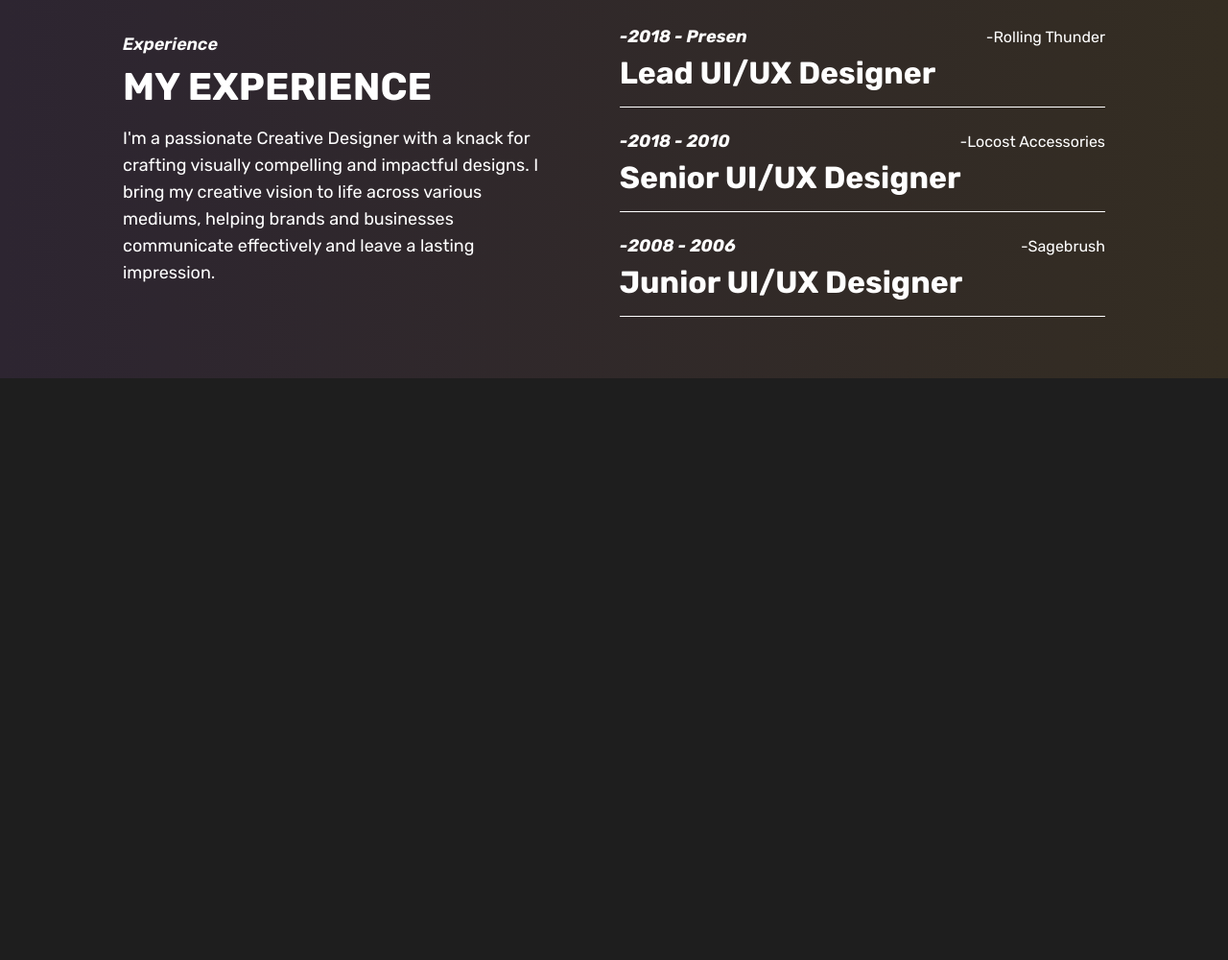
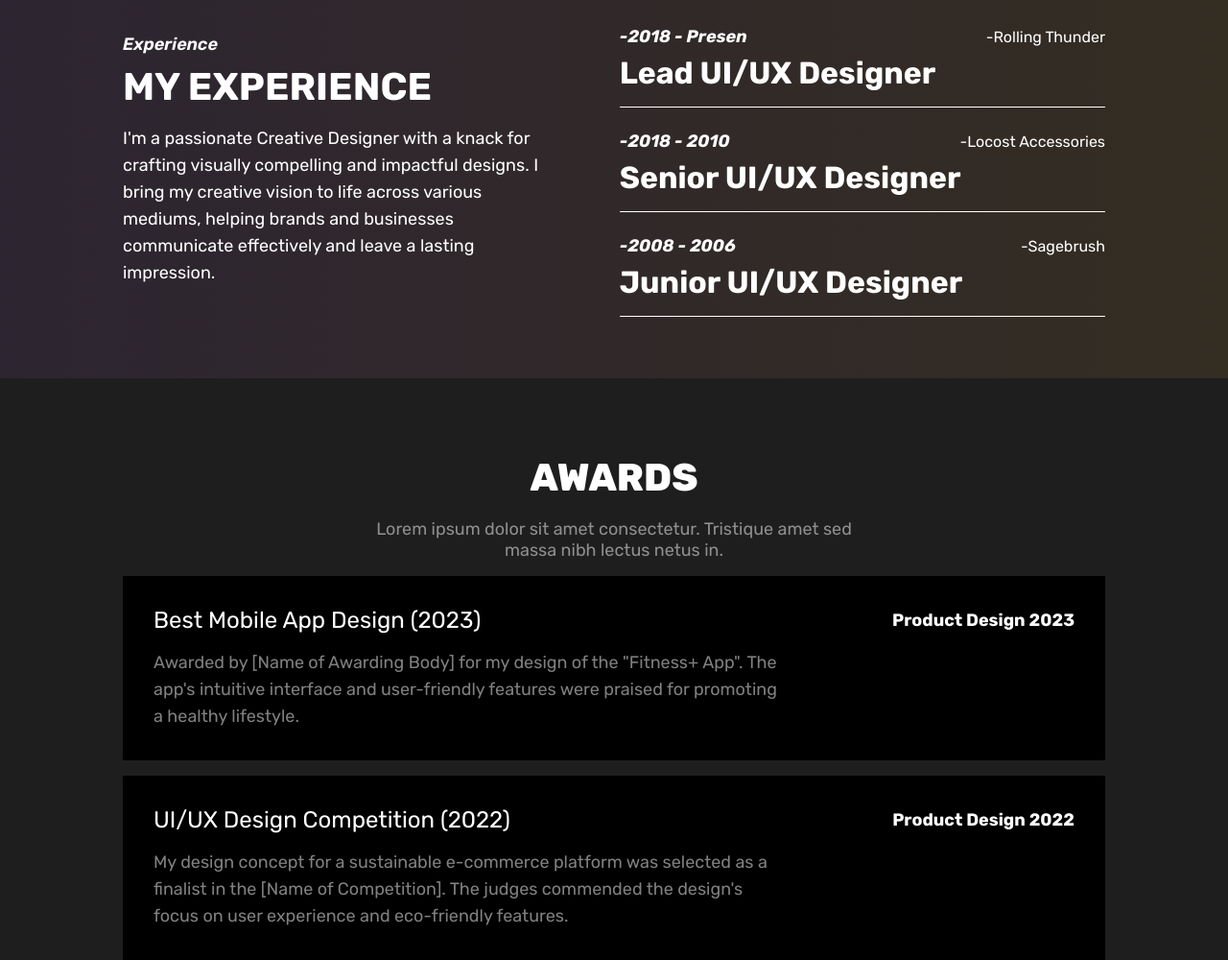
Before and after one commit to Sheikh-Farid77/Portfolio-ph, a plain HTML site: page index.html in a window 1280 px wide. Shown: the part 903-1903 px from the top of the page at 96% size. Before the commit the page ends 1297 px from the top, so only its background shows below. Drawn offline with Linux system fonts and the light colour scheme.

Commit message:
awards section done

```diff
--- a/index.html
+++ b/index.html
@@ -107,7 +107,7 @@
             </div>
         </section>
     </header>
-<!-- full width section  -->
+    <!-- full width section  -->
     <section class="full-container">
         <div class="half-container">
             <div class="half-item-1">
@@ -142,7 +142,31 @@
             </div>
         </div>
     </section>
+    <!-- main section start -->
+    <main>
+        <!-- awards section  -->
+        <section class="award-section">
+            <h1>AWARDS</h1>
+            <p id="text">Lorem ipsum dolor sit amet consectetur. Tristique amet sed <br> massa nibh lectus netus in.</p>
+            <div class="awards-container">
+                <div class="award-number">
+                    <div class="award-part">
+                        <h2>Best Mobile App Design (2023)</h2>
+                        <h3>Product Design 2023</h3>
+                    </div>
+                    <p>Awarded by [Name of Awarding Body] for my design of the "Fitness+ App". The <br> app's intuitive interface and user-friendly features were praised for promoting <br> a healthy lifestyle.</p>
+                </div>
+                <div class="award-number">
+                    <div class="award-part">
+                        <h2>UI/UX Design Competition (2022)</h2>
+                        <h3>Product Design 2022</h3>
+                    </div>
+                    <p>My design concept for a sustainable e-commerce platform was selected as a <br> finalist in the [Name of Competition]. The judges commended the design's <br> focus on user experience and eco-friendly features.</p>
+                </div>
+            </div>
+        </section>
 
+    </main>
 
 </body>
 
--- a/style.css
+++ b/style.css
@@ -76,7 +76,7 @@ header {
   font-size: 18px;
   font-weight: 400;
 }
-.banner{
+.banner {
   display: flex;
   justify-content: space-between;
   align-items: center;
@@ -130,60 +130,60 @@ header {
   height: 17px;
   color: var(--white);
 }
-.social-icon{
+.social-icon {
   margin-top: 2rem;
   display: flex;
   align-items: center;
   gap: 20px;
 }
-.fa-brands{
+.fa-brands {
   color: var(--white-half);
 }
 
 /* about section */
-.about-section{
+.about-section {
   margin-top: 5rem;
 }
-.about-container{
+.about-container {
   display: flex;
   justify-content: space-between;
   align-items: center;
 }
-.container-1 h1{
+.container-1 h1 {
   font-family: "Rubik", sans-serif;
   font-size: 40px;
   font-weight: 800;
   color: var(--white);
   margin-bottom: 1rem;
 }
-.container-1 p{
+.container-1 p {
   font-family: "Rubik", sans-serif;
   font-size: 18px;
   font-weight: 400;
   color: var(--white-half);
 }
-.container-2 h1{
+.container-2 h1 {
   font-family: "Rubik", sans-serif;
   font-size: 47px;
   font-weight: 700;
   color: var(--white);
 }
-.container-2 p{
+.container-2 p {
   font-family: "Rubik", sans-serif;
   font-size: 20px;
   font-weight: 400;
   color: var(--white);
 }
-.container-2 img{
+.container-2 img {
   margin-bottom: 1rem;
 }
 /* full width section */
-.full-container{
+.full-container {
   width: 100vw;
-  background-image: linear-gradient(to right, #2D2531, #342D22);
+  background-image: linear-gradient(to right, #2d2531, #342d22);
   margin-top: 3rem;
 }
-.half-container{
+.half-container {
   width: 80%;
   margin: 0 auto 0 auto;
   display: flex;
@@ -191,7 +191,7 @@ margin-top: 3rem;
   align-items: center;
   padding: 4rem 0;
 }
-.half-item-1 h3{
+.half-item-1 h3 {
   font-family: "Rubik", sans-serif;
   color: var(--white);
   font-size: 18px;
@@ -199,7 +199,7 @@ font-weight: 600;
   font-style: italic;
   margin-bottom: 10px;
 }
-.half-item-1 h1{
+.half-item-1 h1 {
   font-family: "Rubik", sans-serif;
   color: var(--white);
   font-size: 40px;
@@ -207,34 +207,34 @@ font-weight: 700;
   text-transform: uppercase;
   margin-bottom: 1rem;
 }
-.half-item-1 p{
+.half-item-1 p {
   font-family: "Rubik", sans-serif;
   color: var(--white);
   font-size: 18px;
   font-weight: 400;
   line-height: 28px;
 }
-.half-item-2 h3{
+.half-item-2 h3 {
   font-family: "Rubik", sans-serif;
   color: var(--white);
   font-size: 18px;
   font-weight: 700;
   font-style: italic;
 }
-.half-item-2 p{
+.half-item-2 p {
   font-family: "Rubik", sans-serif;
   color: var(--white);
   font-size: 16px;
   font-weight: 400;
 }
-.half-item-2 h2{
+.half-item-2 h2 {
   font-family: "Rubik", sans-serif;
   color: var(--white);
   font-size: 32px;
   font-weight: 700;
 }
 
-.same-container{
+.same-container {
   display: flex;
   justify-content: space-between;
   align-items: center;
@@ -242,7 +242,71 @@ font-style: italic;
   margin-bottom: 8px;
   margin-top: 1.5rem;
 }
-.three-container{
+.three-container {
   padding-bottom: 1rem;
   border-bottom: 1px solid var(--white);
 }
+/* main section start  */
+
+main{
+  width: 80%;
+  margin: 0 auto 0 auto;
+}
+/* awards section */
+.award-section{
+  margin-top: 5rem;
+}
+.award-section h1{
+  text-align: center;
+  font-family: "Rubik", sans-serif;
+  color: var(--white);
+  font-size: 40px;
+  font-weight: 800;
+  margin-bottom: 1.2rem;
+}
+.award-section #text{
+  text-align: center;
+  font-family: "Rubik", sans-serif;
+  color: var(--white-half);
+  font-size: 18px;
+  font-weight: 400;
+  padding-bottom: 1rem;
+}
+.awards-container{
+  display: flex;
+  flex-direction: column;
+  justify-content: center;
+  align-items: center;
+  gap: 1rem;
+}
+.award-number{
+  padding: 2rem;
+  width: 100%;
+  background-color: #000;
+}
+.award-part{
+  display: flex;
+  justify-content: space-between;
+  align-items: center;
+  margin-bottom: 1rem;
+}
+.awards-container h2{
+  font-family: "Rubik", sans-serif;
+  color: var(--white);
+  font-size: 24px;
+  font-weight: 400;
+}
+.awards-container h3{
+  font-family: "Rubik", sans-serif;
+  color: var(--white);
+  font-size: 18px;
+  font-weight: 700;
+}
+.awards-container p{
+  font-family: "Rubik", sans-serif;
+  color: var(--white-half);
+  font-size: 18px;
+  font-weight: 400;
+  line-height: 28px;
+  margin-left: auto;
+}
```
Lines whose indentation alone changed are shown as unchanged.
